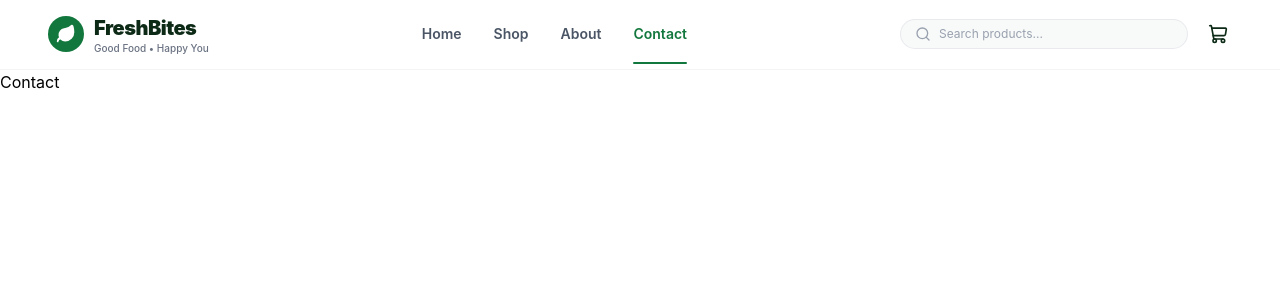
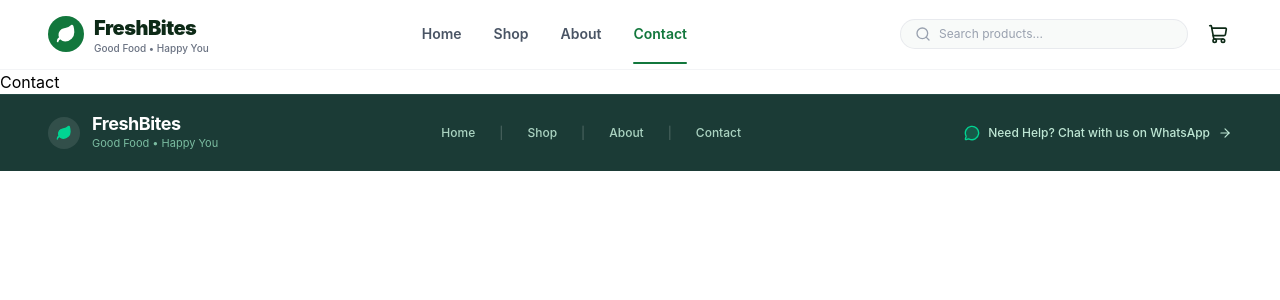
Before and after one commit to Destiny27052005/O-Femi-Natural, a React (Vite) app: page /contact in a window 1280 px wide. Shown: the top 300 px of the page. Built offline with nearby package versions, Linux system fonts and the light colour scheme.

Commit message:
Enhance SiteFooter component with brand identity, navigation links, and WhatsApp support button

```diff
--- a/src/components/SiteFooter.jsx
+++ b/src/components/SiteFooter.jsx
@@ -1,9 +1,65 @@
+import { Leaf, MessageCircle, ArrowRight } from "lucide-react";
+import { Link } from "react-router-dom";
 
+const footerLinks = [
+  { label: "Home", to: "/" },
+  { label: "Shop", to: "/shop" },
+  { label: "About", to: "/about" },
+  { label: "Contact", to: "/contact" },
+];
 
 function SiteFooter() {
-    return (
-        <div></div>
-    );
+  const handleSupportClick = () => {
+    const message = encodeURIComponent("Hello FreshBites team, I need assistance with an order.");
+    window.open(`https://wa.me/919999999999?text=${message}`, "_blank");
+  };
+
+  return (
+    <footer className="w-full bg-[#1b3b36] text-[#e0ece9] py-5 px-6 md:px-12 border-t border-[#254b45]">
+      <div className="max-w-[1400px] mx-auto flex flex-col md:flex-row items-center justify-between gap-4">
+
+        {/* Brand identity */}
+        <div className="flex items-center gap-3">
+          <div className="w-8 h-8 rounded-full bg-white/10 flex items-center justify-center text-emerald-400">
+            <Leaf className="w-4 h-4 fill-current" />
+          </div>
+          <div>
+            <h2 className="text-white text-lg font-bold tracking-tight leading-none">
+              FreshBites
+            </h2>
+            <p className="text-[11px] text-emerald-200/70 mt-0.5">
+              Good Food &bull; Happy You
+            </p>
+          </div>
+        </div>
+
+        {/* Navigation list */}
+        <nav className="flex items-center gap-4 sm:gap-6 text-xs font-medium text-emerald-100/80">
+          {footerLinks.map((item, idx) => (
+            <div key={item.label} className="flex items-center gap-4 sm:gap-6">
+              <Link to={item.to} className="hover:text-white transition-colors">
+                {item.label}
+              </Link>
+              {idx < footerLinks.length - 1 && (
+                <span className="text-white/20 select-none">|</span>
+              )}
+            </div>
+          ))}
+        </nav>
+
+        {/* Help & WhatsApp inquiry action */}
+        <button
+          onClick={handleSupportClick}
+          className="group inline-flex items-center gap-2 text-xs font-medium text-emerald-100/90 hover:text-white transition-colors cursor-pointer"
+        >
+          <MessageCircle className="w-4 h-4 text-emerald-400 fill-emerald-400/20" />
+          <span>Need Help? Chat with us on WhatsApp</span>
+          <ArrowRight className="w-3.5 h-3.5 transition-transform group-hover:translate-x-0.5" />
+        </button>
+
+      </div>
+    </footer>
+  );
 }
 
 export default SiteFooter;
```
